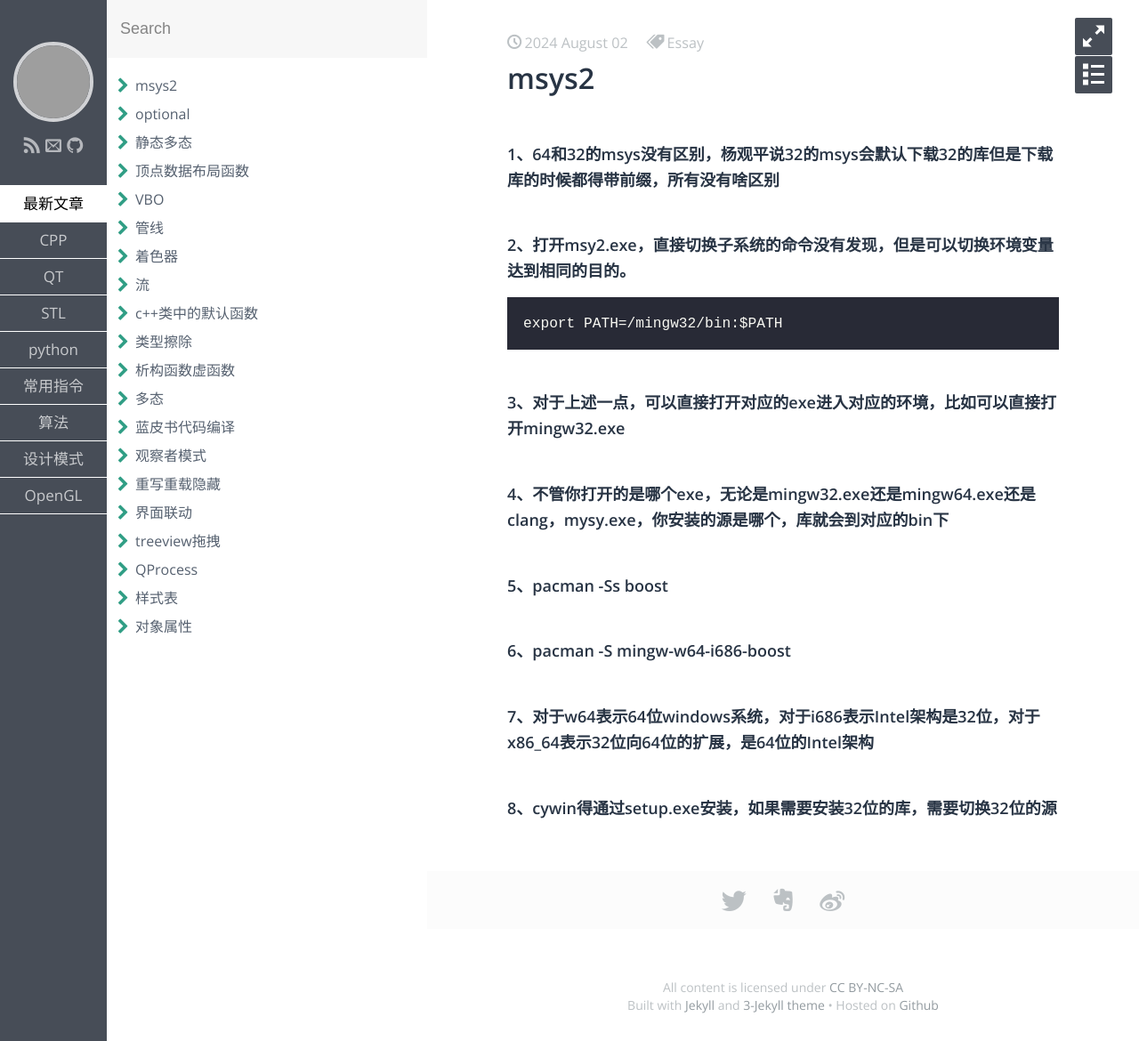
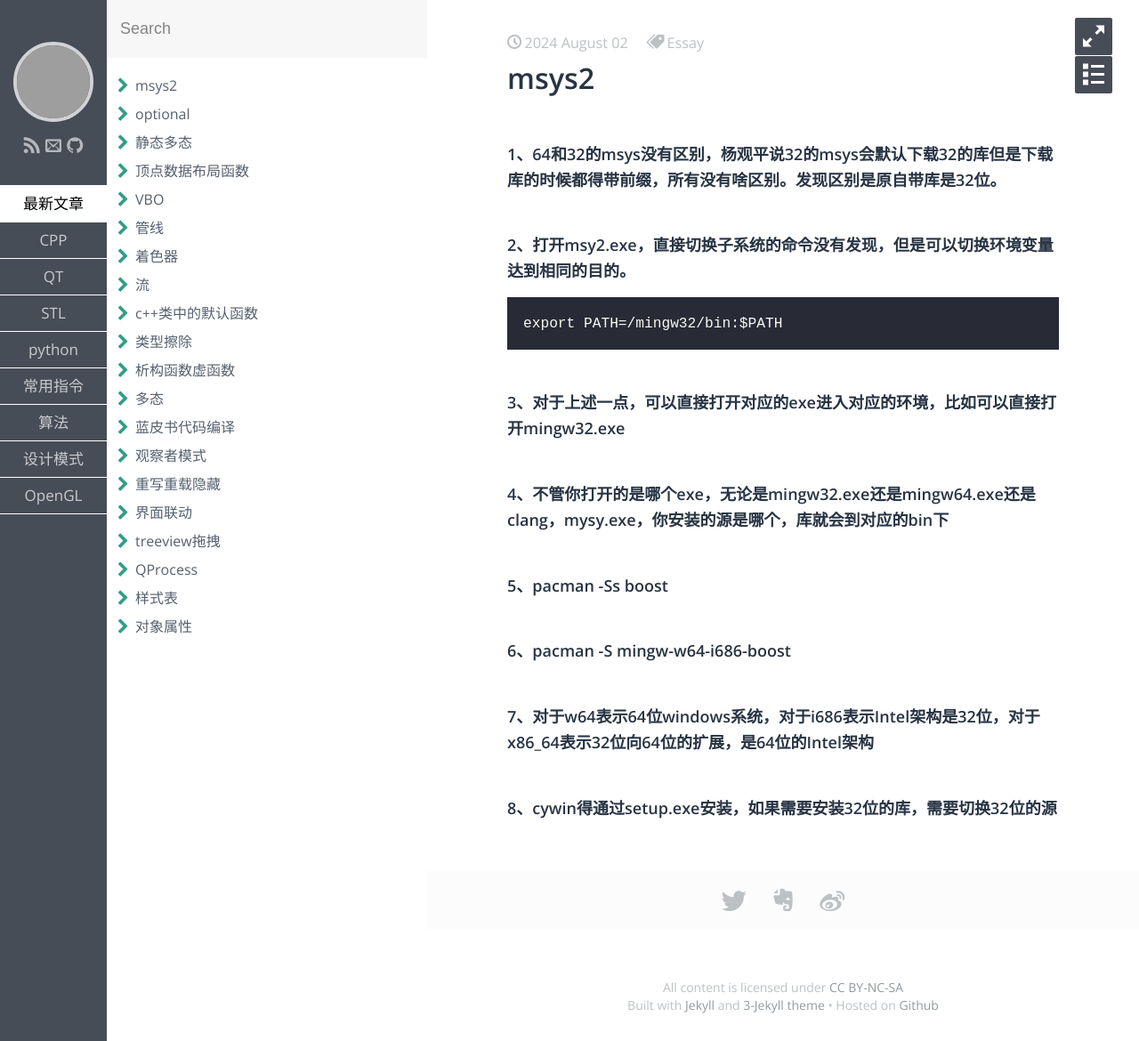
Before and after one commit to aliangaaa/aliangaaa.github.io, a Jekyll site: the page built from _posts/常用指令/2024-8-2-msys2.md, in a window 1280 px wide. Shown: the whole page at 89% size. Built offline with Jekyll 4.4.1, drawn with Linux system fonts in a browser that asks for light colours; some web fonts are replaced; grey boxes are pictures that could not be loaded.

Commit message:
Update 2024-8-2-msys2.md

````diff
--- a/_posts/常用指令/2024-8-2-msys2.md
+++ b/_posts/常用指令/2024-8-2-msys2.md
@@ -7,7 +7,7 @@ keywords:
 description:
 ---
 
-#### 1、64和32的msys没有区别，杨观平说32的msys会默认下载32的库但是下载库的时候都得带前缀，所有没有啥区别
+#### 1、64和32的msys没有区别，杨观平说32的msys会默认下载32的库但是下载库的时候都得带前缀，所有没有啥区别。发现区别是原自带库是32位。
 #### 2、打开msy2.exe，直接切换子系统的命令没有发现，但是可以切换环境变量达到相同的目的。
 ```
 export PATH=/mingw32/bin:$PATH
````
